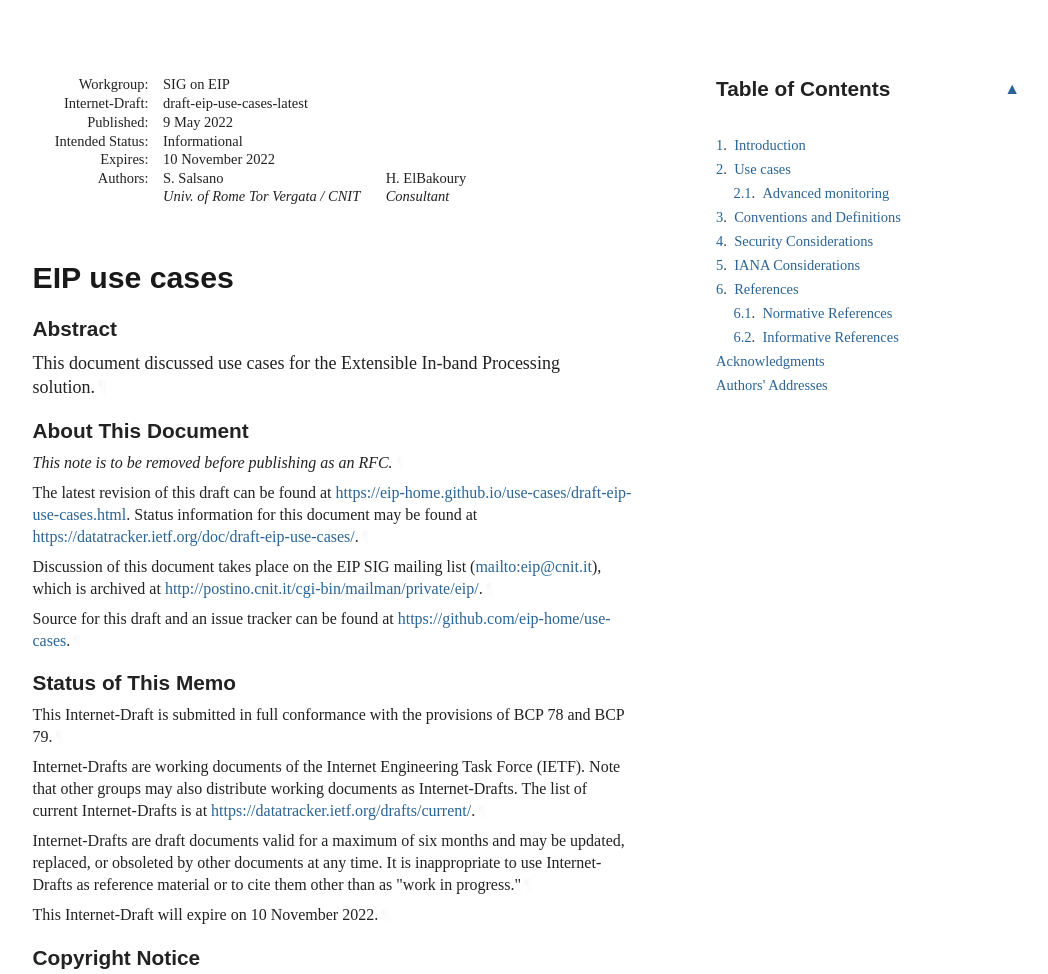
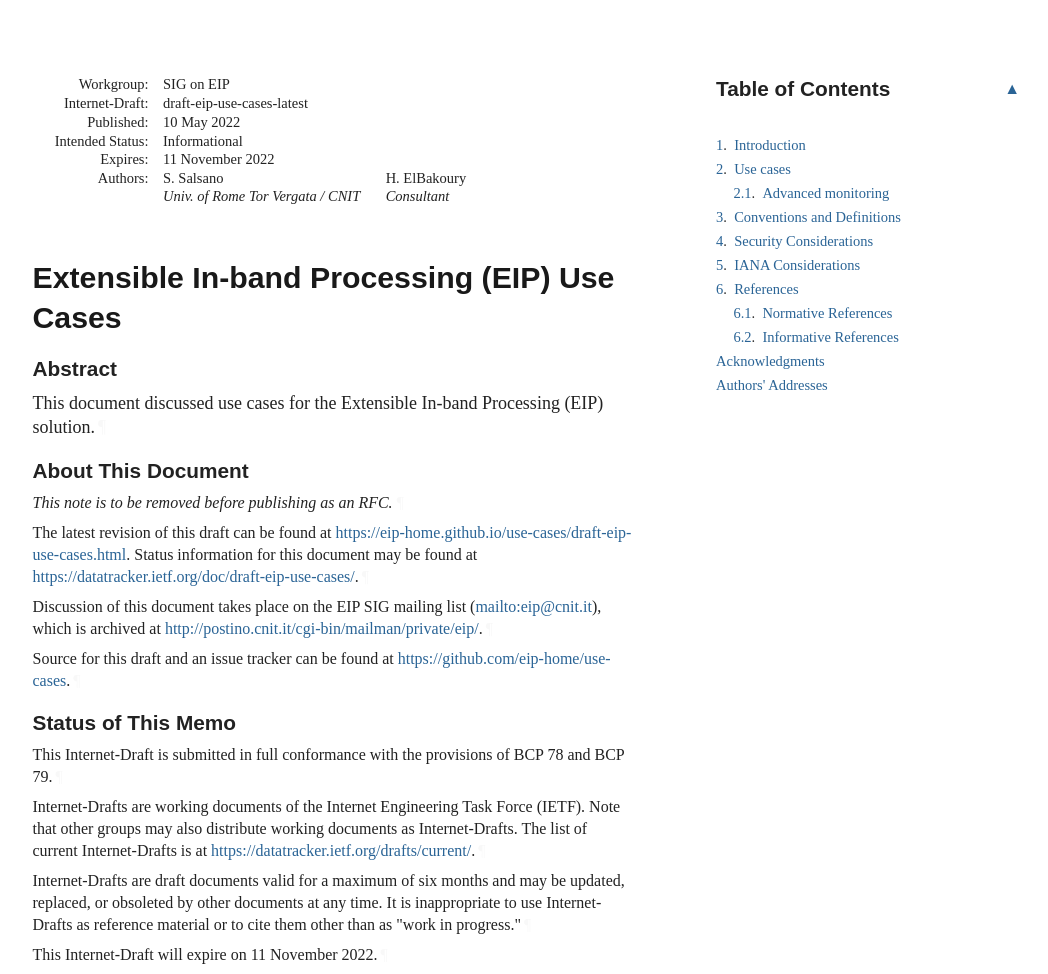
Before and after one commit to eip-home/use-cases, a plain HTML site: page draft-eip-use-cases.html in a window 1280 px wide. Shown: the top 974 px of the page, without its empty margins (92-1140 px from the left). Drawn offline with Linux system fonts and the light colour scheme; a web font is replaced by a local one.

Commit message:
Script updating gh-pages from 47021dc. [ci skip]

```diff
--- a/draft-eip-use-cases.html
+++ b/draft-eip-use-cases.html
@@ -4,11 +4,11 @@
 <meta charset="utf-8">
 <meta content="Common,Latin" name="scripts">
 <meta content="initial-scale=1.0" name="viewport">
-<title>EIP use cases</title>
+<title>Extensible In-band Processing (EIP) Use Cases</title>
 <meta content="Stefano Salsano" name="author">
 <meta content="Hesham ElBakoury" name="author">
 <meta content="
-       This document discussed use cases for the Extensible In-band Processing solution.
+       This document discussed use cases for the Extensible In-band Processing (EIP) solution.
     " name="description">
 <meta content="xml2rfc 3.12.5" name="generator">
 <meta content="IPv6" name="keyword">
@@ -1014,12 +1014,12 @@ svg [stroke="fill"], svg [fill^="#fff"] {
 <table class="ears">
 <thead><tr>
 <td class="left">Internet-Draft</td>
-<td class="center">EIP use cases</td>
+<td class="center">Extensible In-band Processing (EIP) Use </td>
 <td class="right">May 2022</td>
 </tr></thead>
 <tfoot><tr>
 <td class="left">Salsano &amp; ElBakoury</td>
-<td class="center">Expires 10 November 2022</td>
+<td class="center">Expires 11 November 2022</td>
 <td class="right">[Page]</td>
 </tr></tfoot>
 </table>
@@ -1032,12 +1032,12 @@ svg [stroke="fill"], svg [fill^="#fff"] {
 <dd class="internet-draft">draft-eip-use-cases-latest</dd>
 <dt class="label-published">Published:</dt>
 <dd class="published">
-<time datetime="2022-05-09" class="published">9 May 2022</time>
+<time datetime="2022-05-10" class="published">10 May 2022</time>
     </dd>
 <dt class="label-intended-status">Intended Status:</dt>
 <dd class="intended-status">Informational</dd>
 <dt class="label-expires">Expires:</dt>
-<dd class="expires"><time datetime="2022-11-10">10 November 2022</time></dd>
+<dd class="expires"><time datetime="2022-11-11">11 November 2022</time></dd>
 <dt class="label-authors">Authors:</dt>
 <dd class="authors">
 <div class="author">
@@ -1051,10 +1051,10 @@ svg [stroke="fill"], svg [fill^="#fff"] {
 </dd>
 </dl>
 </div>
-<h1 id="title">EIP use cases</h1>
+<h1 id="title">Extensible In-band Processing (EIP) Use Cases</h1>
 <section id="section-abstract">
       <h2 id="abstract"><a href="#abstract" class="selfRef">Abstract</a></h2>
-<p id="section-abstract-1">This document discussed use cases for the Extensible In-band Processing solution.<a href="#section-abstract-1" class="pilcrow">¶</a></p>
+<p id="section-abstract-1">This document discussed use cases for the Extensible In-band Processing (EIP) solution.<a href="#section-abstract-1" class="pilcrow">¶</a></p>
 </section>
 <section class="note rfcEditorRemove" id="section-note.1">
       <h2 id="name-about-this-document">
@@ -1090,7 +1090,7 @@ svg [stroke="fill"], svg [fill^="#fff"] {
         time. It is inappropriate to use Internet-Drafts as reference
         material or to cite them other than as "work in progress."<a href="#section-boilerplate.1-3" class="pilcrow">¶</a></p>
 <p id="section-boilerplate.1-4">
-        This Internet-Draft will expire on 10 November 2022.<a href="#section-boilerplate.1-4" class="pilcrow">¶</a></p>
+        This Internet-Draft will expire on 11 November 2022.<a href="#section-boilerplate.1-4" class="pilcrow">¶</a></p>
 </section>
 </div>
 <div id="copyright">
@@ -1166,7 +1166,7 @@ svg [stroke="fill"], svg [fill^="#fff"] {
 <a href="#section-1" class="section-number selfRef">1. </a><a href="#name-introduction" class="section-name selfRef">Introduction</a>
       </h2>
 <p id="section-1-1">EIP (Extensible In-band Processing) extends the functionality of IPv6 layer to support the requirements of future Internet services / 6G networks. In a nutshell, IPv6 nodes (routers and hosts) can read/write EIP information in packet headers to support different use cases.<a href="#section-1-1" class="pilcrow">¶</a></p>
-<p id="section-1-2">EIP provides a common framework and solution which can be tailored for the different use cases. Each use case will have its own specific architectural aspects and protocol specifications.<a href="#section-1-2" class="pilcrow">¶</a></p>
+<p id="section-1-2">EIP provides a common architectural and protocol framework which can be tailored for the different use cases. Each use case will have its own specific architectural aspects and protocol specifications.<a href="#section-1-2" class="pilcrow">¶</a></p>
 <p id="section-1-3">In this document, a set of use cases for EIP is discussed.<a href="#section-1-3" class="pilcrow">¶</a></p>
 </section>
 </div>
@@ -1241,7 +1241,7 @@ appear in all capitals, as shown here.<a href="#section-3-1" class="pilcrow">¶<
 <dl class="references">
 <dt id="draft-eip-headers-def">[draft-eip-headers-def]</dt>
       <dd>
-<span class="refAuthor">Salsano, S.</span> and <span class="refAuthor">H. ElBakoury</span>, <span class="refTitle">"Extensible In-band Processing Headers Definitions"</span>, <time datetime="2022" class="refDate">2022</time>, <span>&lt;<a href="https://eip-home.github.io/eip-headers/draft-eip-headers-definitions.txt">https://eip-home.github.io/eip-headers/draft-eip-headers-definitions.txt</a>&gt;</span>. </dd>
+<span class="refAuthor">Salsano, S.</span> and <span class="refAuthor">H. ElBakoury</span>, <span class="refTitle">"Extensible In-band Processing (EIP) Headers Definitions"</span>, <time datetime="2022" class="refDate">2022</time>, <span>&lt;<a href="https://eip-home.github.io/eip-headers/draft-eip-headers-definitions.txt">https://eip-home.github.io/eip-headers/draft-eip-headers-definitions.txt</a>&gt;</span>. </dd>
 <dd class="break"></dd>
 </dl>
 </section>
```
Also changed, not shown: index.html (+1 -1 lines), draft-eip-use-cases.txt.
